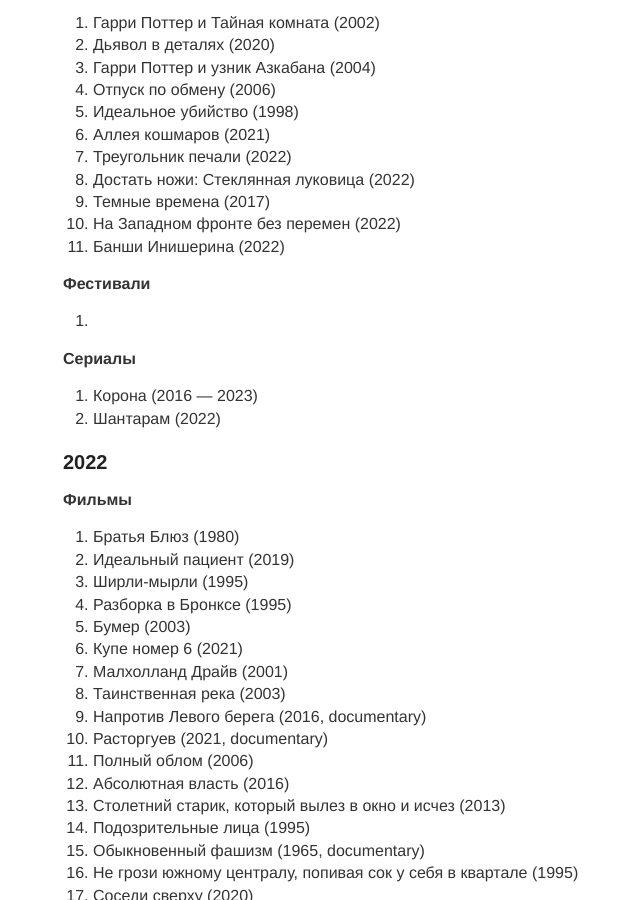
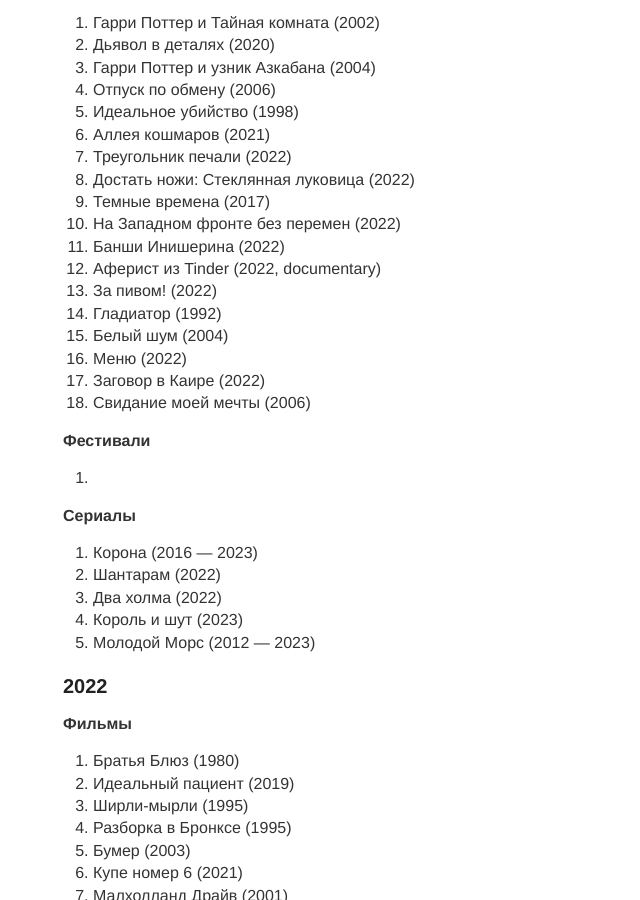
Before and after one commit to sombro/nbuevich.com, a Jekyll site: the page built from blog/_posts/2099-12-14-movies.md, in a window 1280 px wide and 900 px high, scrolled down 429 px. Shown: the whole window, without its empty margins (217-857 px from the left). Built offline with Jekyll 4.4.1, drawn with Linux system fonts in a browser that asks for light colours.

Commit message:
new content

```diff
--- a/blog/_posts/2099-12-14-movies.md
+++ b/blog/_posts/2099-12-14-movies.md
@@ -26,6 +26,13 @@
     <li>Темные времена (2017)</li>
     <li>На Западном фронте без перемен (2022)</li>
     <li>Банши Инишерина (2022)</li>
+    <li>Аферист из Tinder (2022, documentary)</li>
+    <li>За пивом! (2022)</li>
+    <li>Гладиатор (1992)</li>
+    <li>Белый шум (2004)</li>
+    <li>Меню (2022)</li>
+    <li>Заговор в Каире (2022)</li>
+    <li>Свидание моей мечты (2006)</li>
 </ol>
 
 <b>Фестивали</b>
@@ -39,6 +46,9 @@
 <ol>
     <li>Корона (2016 — 2023)</li>
     <li>Шантарам (2022)</li>
+    <li>Два холма (2022)</li>
+    <li>Король и шут (2023)</li>
+    <li>Молодой Морс (2012 — 2023)</li>
 </ol>
 
 ## <span id="2022">2022</span>  ##
```
Also changed, not shown: blog/_posts/2099-12-15-travel.md (+1 -0 lines).
